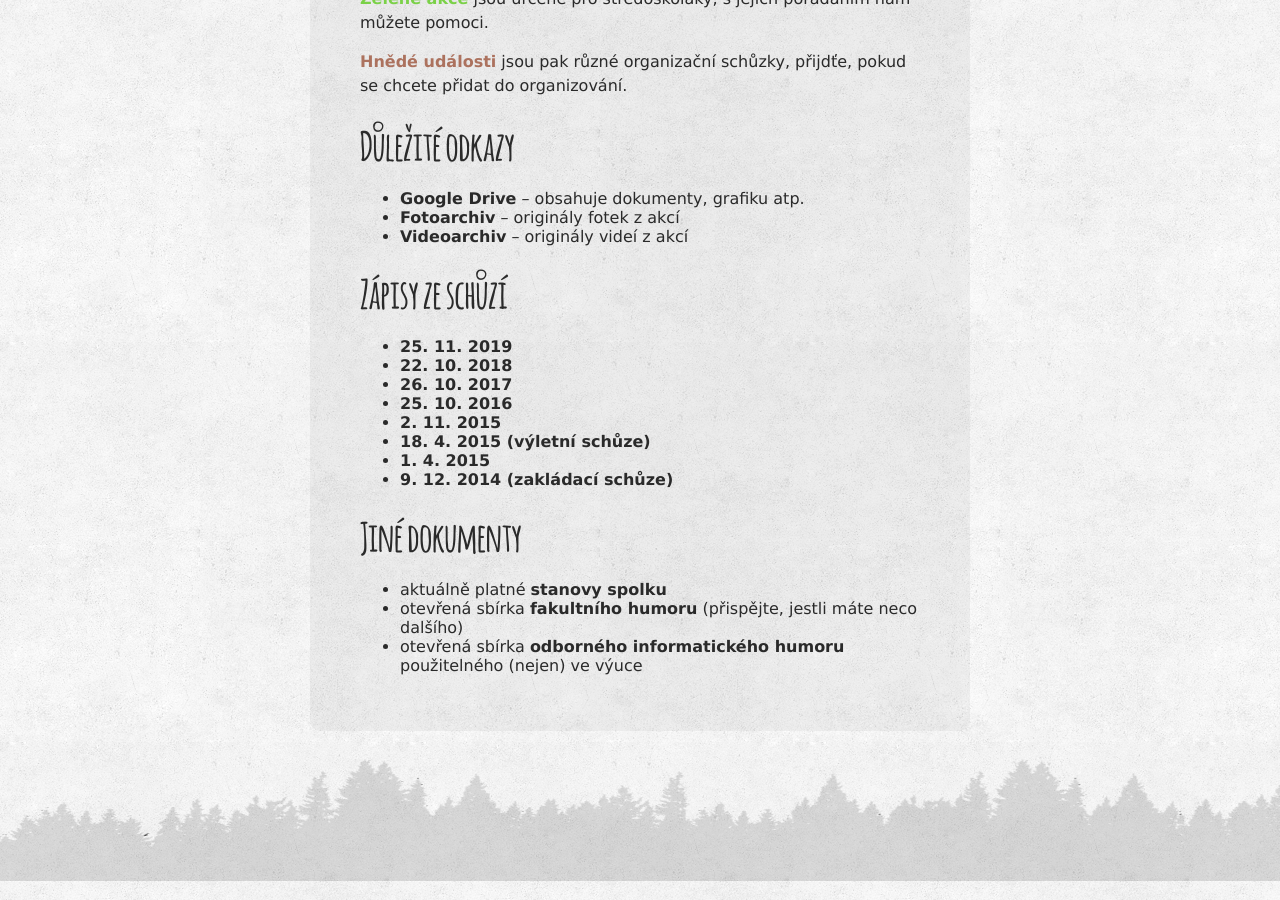
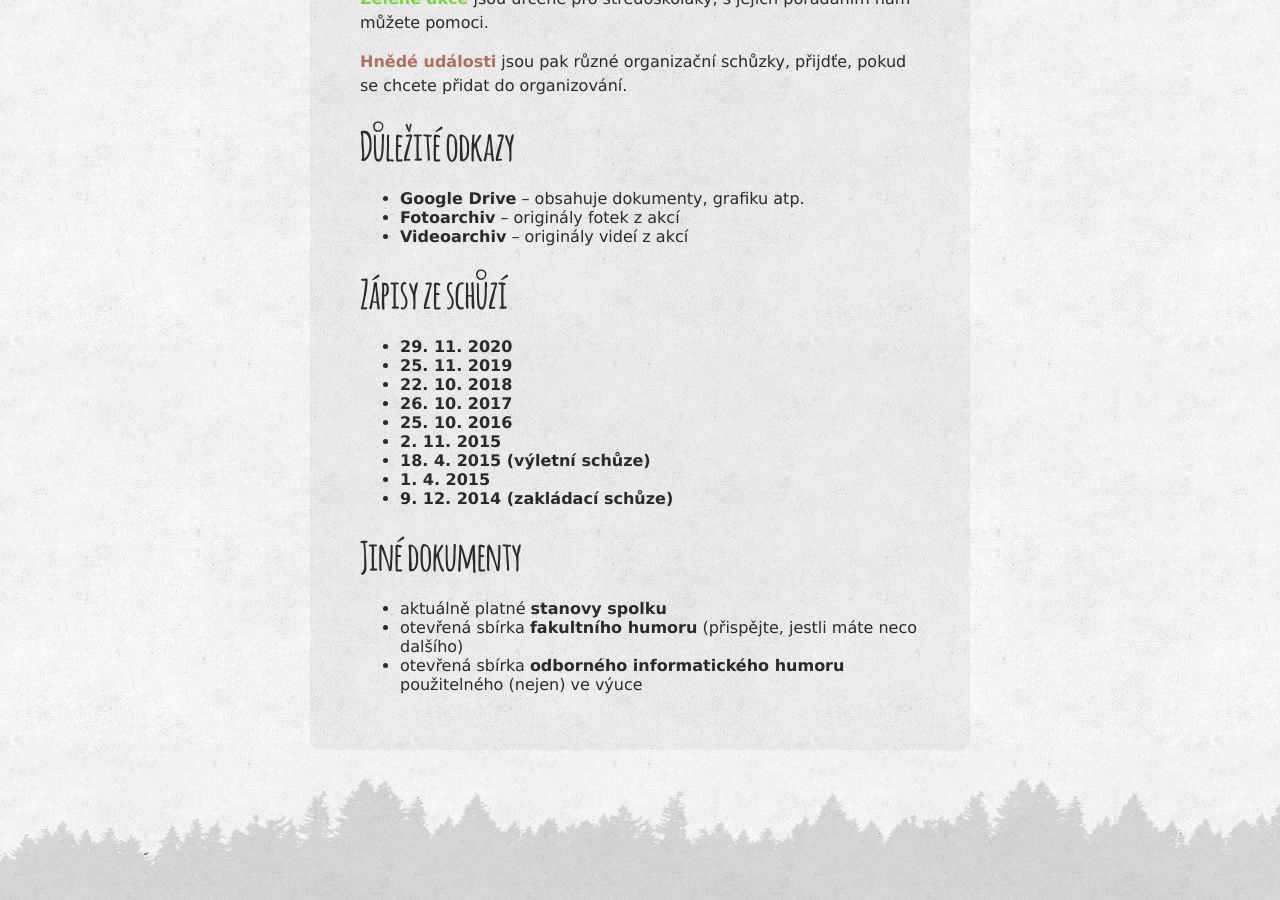
Before and after one commit to zverinec/zverinec-web, a Jekyll site: the page built from _pages/for-members.md, in a window 1280 px wide and 900 px high, scrolled down 1058 px. Built offline with Jekyll 4.4.1, drawn with Linux system fonts in a browser that asks for light colours; comment, search, counter and statistics services are not loaded.

Commit message:
Add link to transcription of 2020 general meeting.

```diff
--- a/_pages/for-members.md
+++ b/_pages/for-members.md
@@ -27,6 +27,7 @@ schůzky, přijdťe, pokud se chcete přidat do organizování.
 
 ## Zápisy ze schůzí
 
+ * <a href="https://docs.google.com/document/d/1ST7sWogs5jPQ2Aa2mduc4p6sJn6x4h669Se7bbkHOls/edit" target="_blank">29. 11. 2020</a>
  * <a href="files/2019-11-25_zapis.pdf" target="_blank">25. 11. 2019</a>
  * <a href="files/2018-10-22_zapis.pdf" target="_blank">22. 10. 2018</a>
  * <a href="files/2017-10-26_zapis.pdf" target="_blank">26. 10. 2017</a>
```
